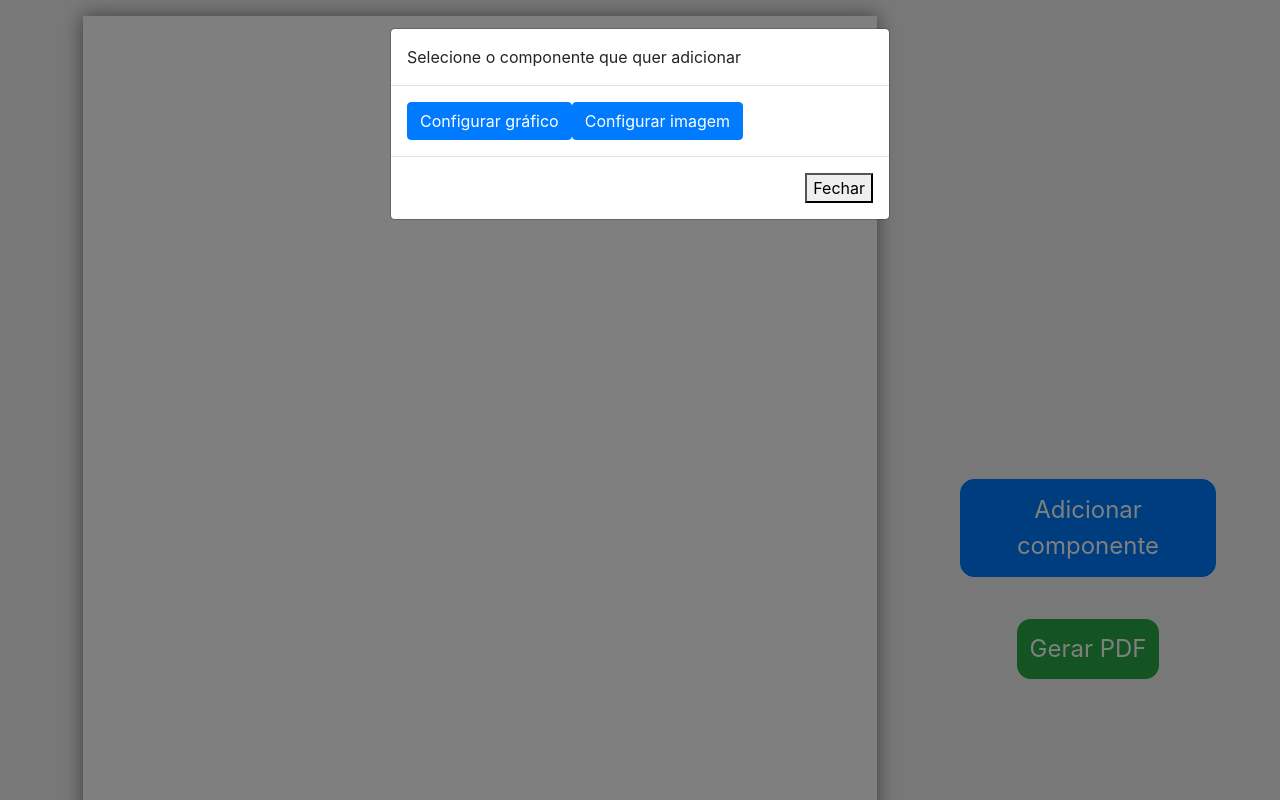
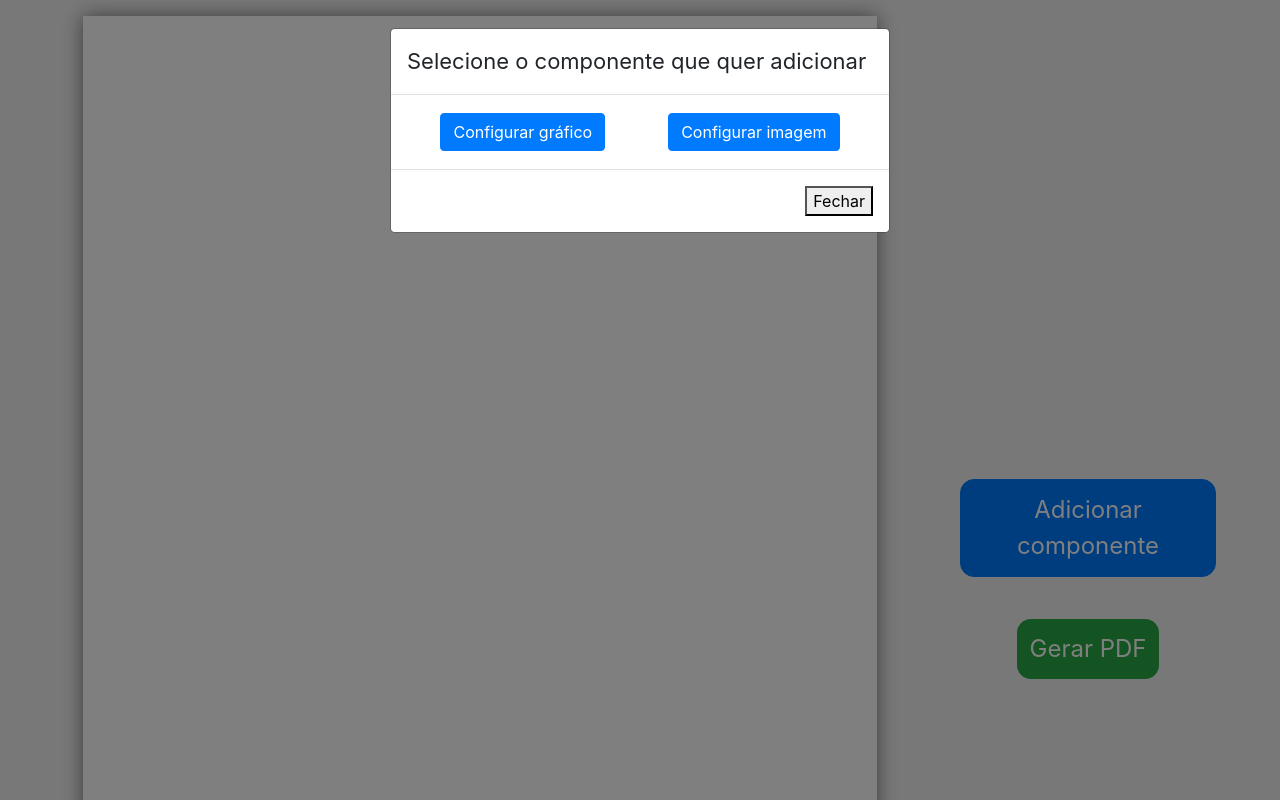
Before and after one commit to Adriano-Ivan/pdf_printing, a React (Create React App) app: page / in a window 1280 px wide. Both pictures are taken after a click on the button "Adicionar componente". Shown: the top 800 px of the page. Built offline with nearby package versions, Linux system fonts and the light colour scheme.

Commit message:
começando a dar mais atenção à estilização

```diff
--- a/src/components/menu-modal/menu_modal.component.tsx
+++ b/src/components/menu-modal/menu_modal.component.tsx
@@ -8,6 +8,7 @@ import {
   ModalHeader,
 } from "react-bootstrap";
 import ConfigModal from "../config-modal/config_modal.component";
+import "./styles.css";
 
 interface MenuModalProps {
   isMenuModalOpen: boolean;
@@ -43,8 +44,10 @@ const MenuModal = ({
   return (
     <>
       <Modal animation={false} show={isMenuModalOpen}>
-        <ModalHeader>Selecione o componente que quer adicionar</ModalHeader>
-        <ModalBody>
+        <ModalHeader className={"modal-menu-title"}>
+          Selecione o componente que quer adicionar
+        </ModalHeader>
+        <ModalBody className="container-options-add">
           <Button
             onClick={() => {
               setIsConfigModalOpen(true);
--- /dev/null
+++ b/src/components/menu-modal/styles.css
@@ -0,0 +1,10 @@
+.container-options-add {
+  display: flex;
+  justify-content: space-around;
+  padding: 18px;
+  font-size: 26px;
+}
+
+.modal-menu-title {
+  font-size: 22px;
+}
```
